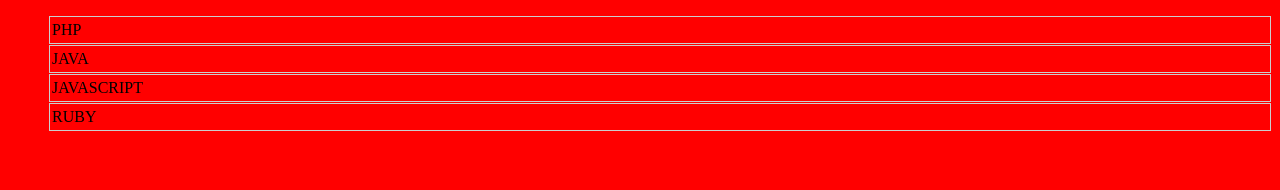
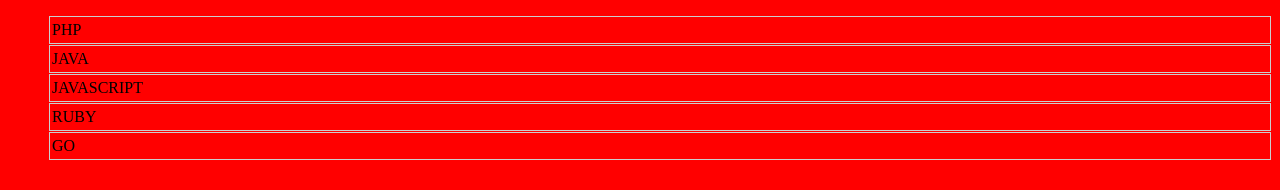
Before and after one commit to ljavierrodriguez/proyecto-git-ftx, a plain HTML site: page index.html in a window 1280 px wide. Drawn offline with Linux system fonts and the light colour scheme.

Commit message:
Modificacion Listado agregando GO

```diff
--- a/index.html
+++ b/index.html
@@ -15,6 +15,7 @@
         <li>JAVA</li>
         <li>JAVASCRIPT</li>
         <li>RUBY</li>
+        <li>GO</li>
     </ul>
 </body>
 
```
